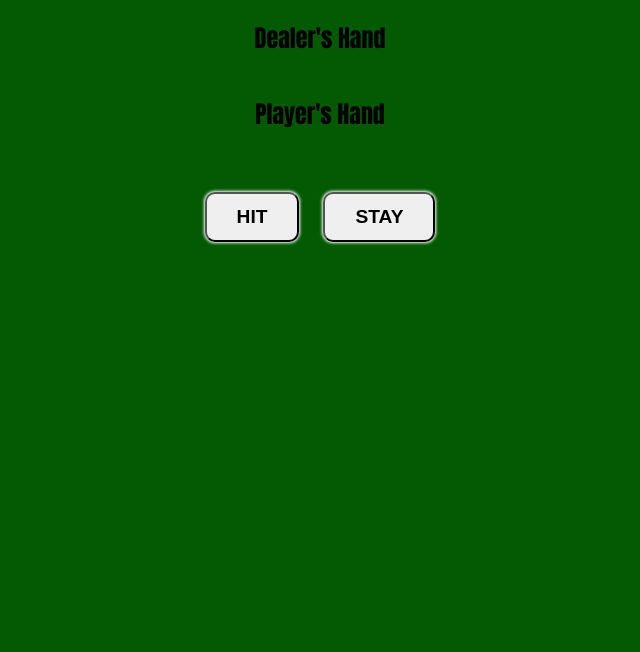
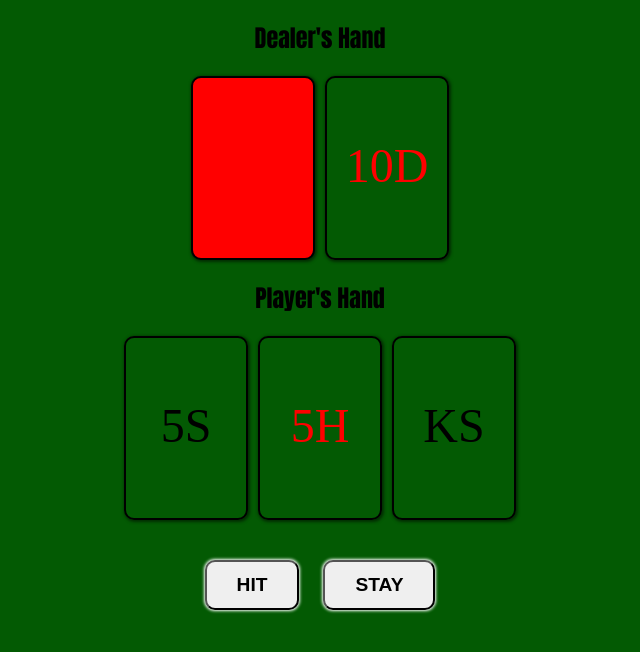
Before and after one commit to cartergeile/Game-Project-1, a plain HTML site: page index.html in a window 1280 px wide. Both pictures are taken after a click on the button "HIT". Shown: the whole page, without its empty margins (320-960 px from the left). Drawn offline with Linux system fonts and the light colour scheme.

Commit message:
all the cards are dealt and hit button works

```diff
--- a/app.js
+++ b/app.js
@@ -21,14 +21,91 @@ const buttonContainer = document.getElementById("button-container")
 const notice = document.getElementById("notice")
 const nextHandButton = document.getElementById("next-hand")
 
+let allDecks = []
+let dealerHand = []
+let playerHand = []
 
+//create deck
 const createDeck = ()=> {
-  values.forEach((value)=>{
-    suits.forEach((suit)=>{
+  const deck = []
+  suits.forEach((suit)=>{
+    values.forEach((value)=>{
       const card = value + suit
-      console.log(card)
+      deck.push(card)
     })
   })
+  return deck
 }
 
-createDeck ()
+// shuffling the decks
+const shuffleDecks = (num) => {
+  for (let i = 0; i < num; i++){
+    const newDeck = createDeck()
+    allDecks = [...allDecks, ...newDeck]
+  }
+}
+
+// getting random card
+const selectRandomCard = () => {
+  const randomIndex = Math.floor(Math.random()*allDecks.length)
+  const card = allDecks[randomIndex]
+  allDecks.splice(randomIndex, 1) // takes the random card out of decks
+  return card
+}
+
+// dealing the hands out
+const dealHands = () => {
+  dealerHand = [selectRandomCard(), selectRandomCard()]
+  dealerHand.forEach((card, index) => {
+    const newCard = cardModel.cloneNode(true)
+    index === 0? newCard.classList.add('back'): newCard.innerHTML = card;// hides first dealer card
+    (card[card.length -1] === 'D' || card[card.length -1] === 'H') && newCard.setAttribute('data-red', true)  // makes heart and diamonds red
+    dealer.append(newCard)
+  })
+  playerHand = [selectRandomCard(), selectRandomCard()]
+  playerHand.forEach((card) => {
+    const newCard = cardModel.cloneNode(true)
+    newCard.innerHTML = card;
+    (card[card.length -1] === 'D' || card[card.length -1] === 'H') && newCard.setAttribute('data-red', true)
+    player.append(newCard)
+  })
+}
+// the hit button
+// add event listener
+// if player has more than 21 bust(game over)
+// if player less than 21 can choose to hit again
+// tell player what value of hand is
+const calcValue = (hand) => {
+  let value = 0
+  hand.forEach((card) => {
+    if (card.length === 2) {
+      (card[0] === 'K' || card[0] === 'Q' || card[0] === 'J') ? value+=10 : value += Number(card[0])
+    }
+    else {
+      value += 10
+    }
+  })
+  return value
+}
+
+const hitPlayer = () => {
+  const newCard = selectRandomCard()
+  playerHand.push(newCard)
+  const newCardNode = cardModel.cloneNode(true);
+  newCardNode.innerHTML = newCard;
+  player.append(newCardNode)
+  const handValue = calcValue(playerHand)
+  if (handValue > 21) {
+    console.log("BUST")
+    alert("bust")
+  }
+}
+hitButton.addEventListener('click', hitPlayer)
+
+
+
+
+
+shuffleDecks(5)
+const randomCard = selectRandomCard()
+dealHands()
--- a/styles.css
+++ b/styles.css
@@ -31,13 +31,24 @@ button {
   gap: 10px;
 }
 
+.card {
+  height: 120px;
+  width: 120px;
+  border: 2px solid black;
+  padding-top: 60px;
+  border-radius: 10px;
+  font-size: 3rem;
+  text-align: center;
+  box-shadow: 1px 1px 3px 1px rgba(0, 0, 0, 0.5);
+}
+
 .card[data-red=true] {
   color: red;
 }
 
 .back {
   content: '';
-  background-color: blue;
+  background-color: red;
 }
 
 .container {
```
Also changed, not shown: 1 other file.
